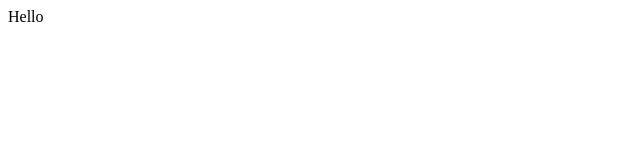
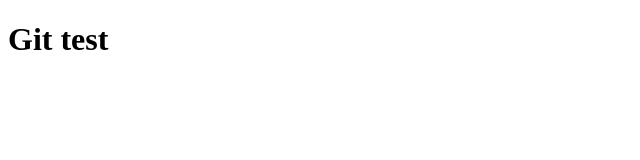
Before and after one commit to boar-bro/project, a plain HTML site: page index.html in a window 1280 px wide. Shown: the whole page, without its empty margins (0-640 px from the left). Drawn offline with Linux system fonts and the light colour scheme.

Commit message:
index.html mod

```diff
--- a/index.html
+++ b/index.html
@@ -5,7 +5,7 @@
 	<meta http-equiv="X-UA-Compatible" content="IE=edge">
 	<meta name="viewport" content="width=device-width, initial-scale=1.0">
 	<title>Document</title>
-	<div>Hello</div>
+	<h1>Git test</h1>
 </head>
 <body>
 
```
